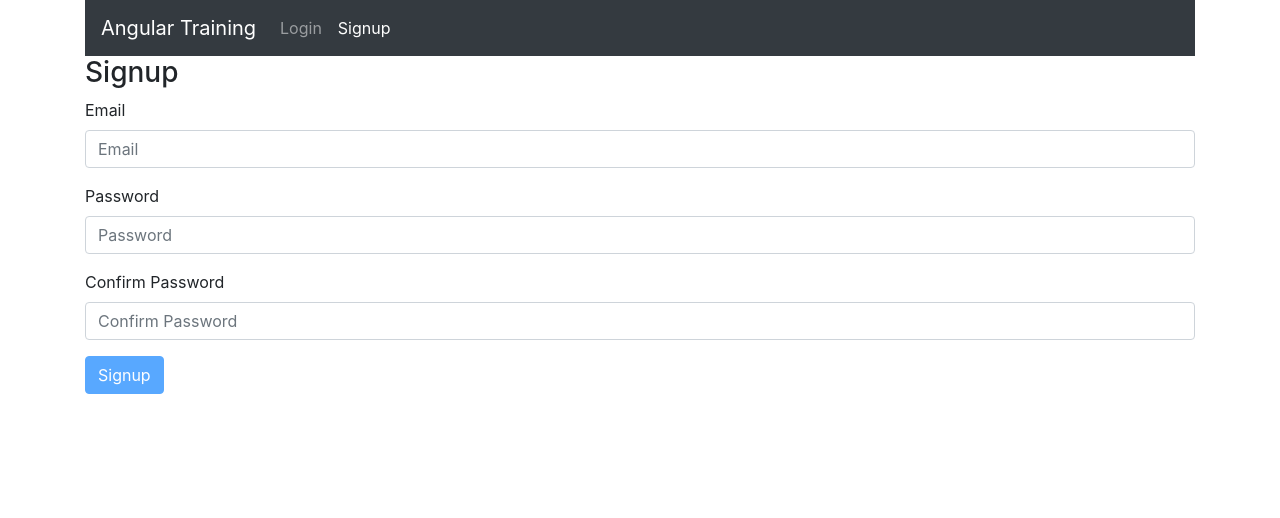
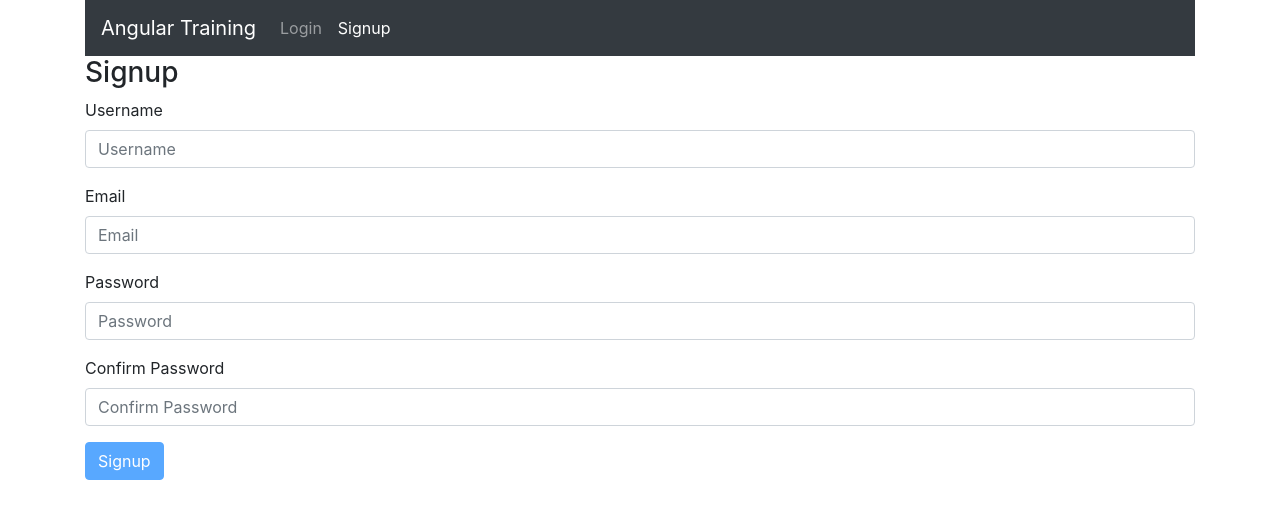
Before and after one commit to ajaypatidarlipl/angular-training, an Angular app: page /signup in a window 1280 px wide. Shown: the top 518 px of the page. Built offline with nearby package versions, Linux system fonts and the light colour scheme.

Commit message:
4 files modified, 1 added

```diff
--- /dev/null
+++ b/src/app/auth/auth.service.ts
@@ -0,0 +1,14 @@
+import { Injectable } from '@angular/core';
+import { HttpClient } from '@angular/common/http';
+
+@Injectable()
+export class AuthService {
+
+  constructor(private http: HttpClient) { }
+
+  register(signupData) {
+    this.http.get('http://codingserver.com/faruqislamiccenter.com/webservice/registration.php')
+      .subscribe(signupData);
+  }
+
+}
--- a/src/app/auth/signup/signup.component.html
+++ b/src/app/auth/signup/signup.component.html
@@ -5,6 +5,14 @@
     </div>
     <fieldset [disabled]="isSubmitting">
       <div class="panel-body">
+        <div class="form-group">
+          <label class="control-label">Username</label>
+          <input type="text" class="form-control" placeholder="Username" id="username" formControlName="username" [ngClass]="{'is-invalid': signupForm.get('username').errors && (signupForm.get('username').touched || signupForm.get('username').dirty)}">
+          <span class="invalid-feedback" *ngIf="signupForm.get('username').errors && (signupForm.get('username').touched || signupForm.get('username').dirty)">
+              <span *ngIf="signupForm.get('username').errors.required">Username is required.</span>
+              <span *ngIf="signupForm.get('username').errors.pattern">Username must be a valid.</span>
+          </span>
+        </div>
         <div class="form-group">
           <label class="control-label">Email</label>
           <input type="text" class="form-control" placeholder="Email" id="email" formControlName="email" [ngClass]="{'is-invalid': signupForm.get('email').errors && (signupForm.get('email').touched || signupForm.get('email').dirty)}">
--- a/src/app/auth/signup/signup.component.ts
+++ b/src/app/auth/signup/signup.component.ts
@@ -1,6 +1,7 @@
 import { Component, OnInit } from '@angular/core';
 import { FormGroup, FormBuilder, Validators } from '@angular/forms';
 import { PasswordValidation } from './../../password-validation';
+import { AuthService } from '../auth.service';
 
 @Component({
   selector: 'app-signup',
@@ -11,10 +12,11 @@ export class SignupComponent implements OnInit {
   signupForm: FormGroup;
   isSubmitting = false;
 
-  constructor(private fb: FormBuilder) { }
+  constructor(private fb: FormBuilder, private authService: AuthService) { }
 
   ngOnInit() {
     this.signupForm = this.fb.group({
+        username: ['', [Validators.required, Validators.pattern('[A-Za-z0-9]+')]],
         email: ['', [Validators.required, Validators.email]],
         password: ['', [Validators.required]],
         confirm_password: ['', [Validators.required]]
@@ -26,6 +28,8 @@ export class SignupComponent implements OnInit {
   onSubmit(): void {
     this.isSubmitting = true;
     if(this.signupForm.valid){
+      console.log(this.signupForm.value)
+      this.authService.register(this.signupForm.value);
       //this.isSubmitting = false;
     }
   }
--- a/src/app/password-validation.ts
+++ b/src/app/password-validation.ts
@@ -4,10 +4,10 @@ export class PasswordValidation {
        let password = AC.get('password').value; // to get value in input tag
        let confirmPassword = AC.get('confirm_password').value; // to get value in input tag
         if(password != confirmPassword) {
-            console.log('false');
+            //console.log('false');
             AC.get('confirm_password').setErrors( {MatchPassword: true} )
         } else {
-            console.log('true');
+            //console.log('true');
             return null
         }
     }
```
Also changed, not shown: src/app/app.module.ts (+5 -2 lines).
